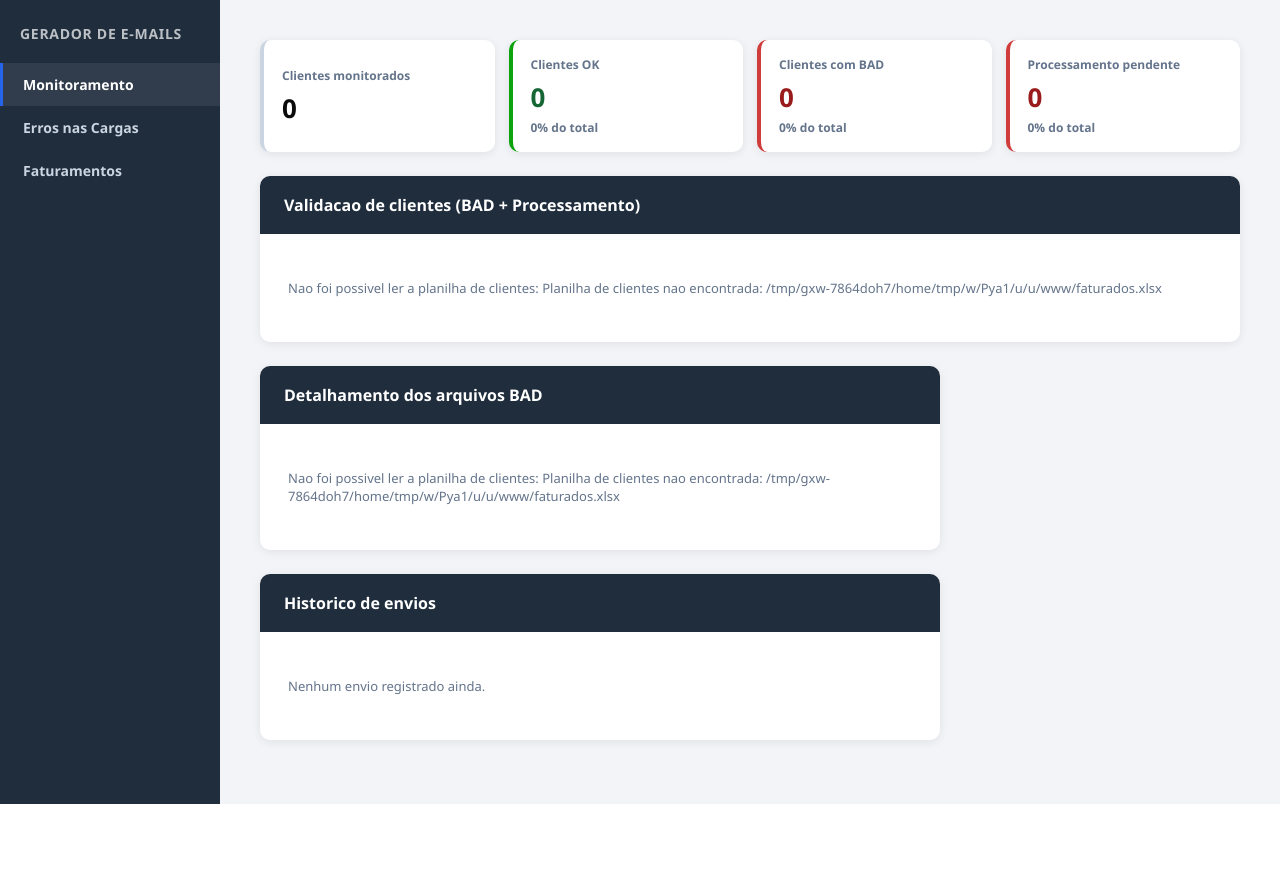
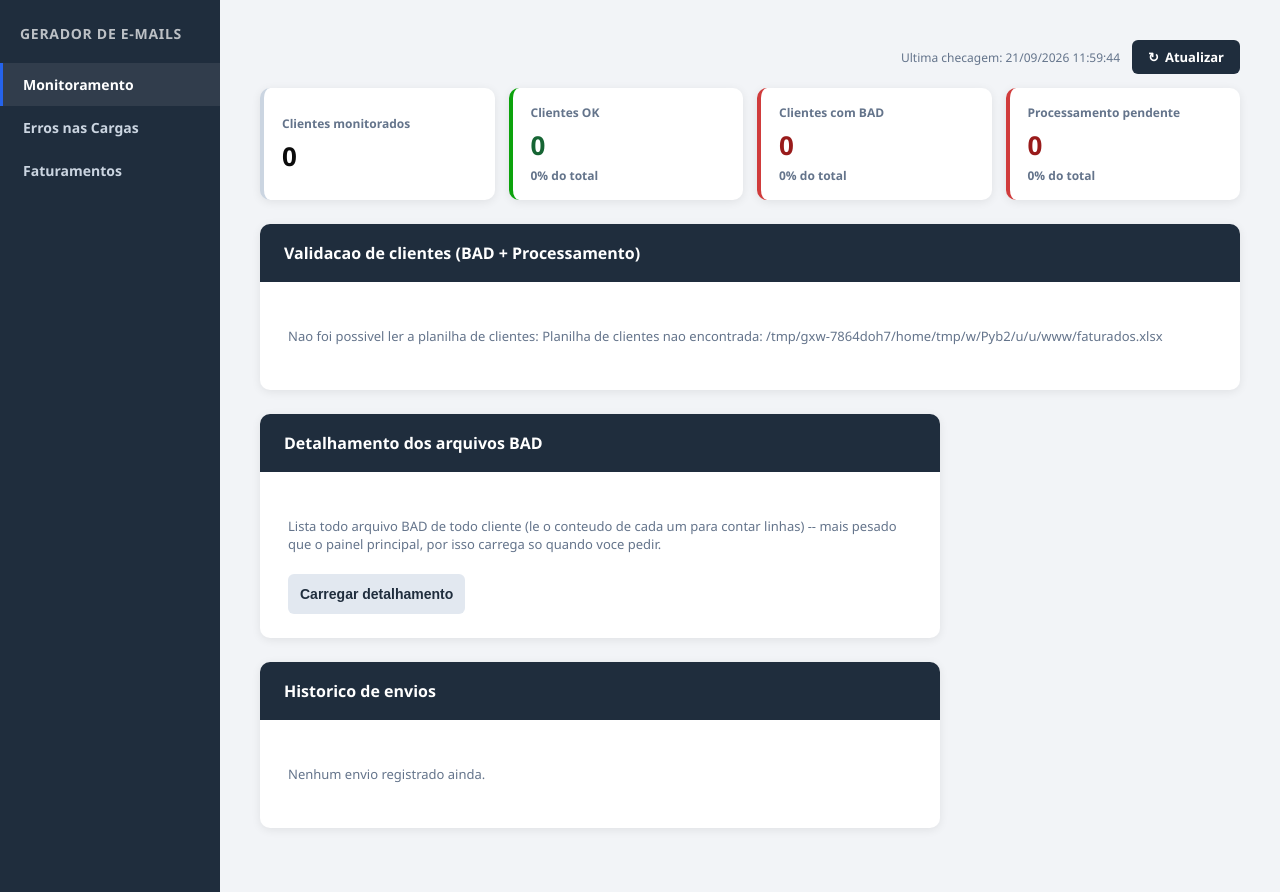
Before and after one commit to GabrielvBassi/Monitor-de-Cargas, a Flask app: page /monitoramento in a window 1280 px wide. Before the commit the page ends 804 px from the top, so only its background shows below. Run offline with Flask 3, Linux system fonts and the light colour scheme.

Commit message:
commit-modulo-cache

```diff
--- a/app.py
+++ b/app.py
@@ -1,10 +1,9 @@
 from flask import Flask, render_template, request, redirect, url_for, flash
 
 from models.cliente_model import ClienteModel
-from services.error_file_service import ErrorFileService
-from services.execucao_service import ExecucaoService
 from services.historico_service import HistoricoService
-from services.monitoramento_service import combinar_validacoes, montar_kpis, preparar_grafico_historico
+from services.monitoramento_cache import obter_detalhamento, obter_principal
+from services.monitoramento_service import preparar_grafico_historico
 from services.processamento_service import processar_envio
 
 app = Flask(__name__)
@@ -18,46 +17,41 @@ def index():
 
 @app.route("/monitoramento")
 def monitoramento():
-    erro_diretorio = None
-    erro_clientes = None
-
-    try:
-        clientes = ClienteModel.todos()
-    except (FileNotFoundError, ValueError) as exc:
-        clientes = {}
-        erro_clientes = str(exc)
-
-    resumo = []
-    erro_backup = None
-    execucoes = []
-    detalhamento = []
-
-    if not erro_clientes:
-        try:
-            resumo = ErrorFileService.resumo_por_cliente(clientes)
-            detalhamento = ErrorFileService.detalhamento_por_cliente(clientes)
-        except FileNotFoundError as exc:
-            erro_diretorio = str(exc)
-
-        try:
-            execucoes = ExecucaoService.validar_clientes(clientes)
-        except FileNotFoundError as exc:
-            erro_backup = str(exc)
+    """Le do cache (services/monitoramento_cache.py): a validacao dos
+    diretorios so roda de verdade na primeira vez, ou quando o botao
+    "Atualizar" manda ?atualizar=1 -- trocar de aba e voltar nao recalcula."""
+    forcar = request.args.get("atualizar") == "1"
+    dados, atualizado_em = obter_principal(forcar=forcar)
 
     historico = HistoricoService.listar()
-    validacoes = combinar_validacoes(resumo, execucoes)
 
     return render_template(
         "monitoramento.html",
         pagina_ativa="monitoramento",
-        erro_diretorio=erro_diretorio,
-        erro_clientes=erro_clientes,
-        erro_backup=erro_backup,
-        kpis=montar_kpis(validacoes),
-        validacoes=validacoes,
-        detalhamento=detalhamento,
+        erro_diretorio=dados["erro_diretorio"],
+        erro_clientes=dados["erro_clientes"],
+        erro_backup=dados["erro_backup"],
+        kpis=dados["kpis"],
+        validacoes=dados["validacoes"],
+        atualizado_em=atualizado_em,
         historico=historico,
         grafico_historico=preparar_grafico_historico(historico),
+    )
+
+
+@app.route("/monitoramento/detalhamento")
+def monitoramento_detalhamento():
+    """Detalhamento por arquivo (le o conteudo de cada arquivo BAD para
+    contar linhas) -- carregado sob demanda via fetch(), e tambem cacheado:
+    so recalcula na primeira vez ou quando o Atualizar geral invalida o
+    cache principal."""
+    dados = obter_detalhamento()
+
+    return render_template(
+        "_detalhamento.html",
+        erro_clientes=dados["erro_clientes"],
+        erro_diretorio=dados["erro_diretorio"],
+        detalhamento=dados["detalhamento"],
     )
 
 
--- /dev/null
+++ b/services/monitoramento_cache.py
@@ -0,0 +1,95 @@
+"""Cache em memoria dos dados de Monitoramento.
+
+A regra de validacao (services/error_file_service.py, execucao_service.py,
+arquivo_service.py) NAO muda -- este modulo so evita rodar essa validacao de
+novo a cada vez que a pagina e aberta ou que se navega entre as abas. O
+calculo so roda na primeira vez, ou quando o usuario clica em "Atualizar"
+(forcar=True). Enquanto isso, qualquer acesso devolve o mesmo resultado ja
+calculado, instantaneamente."""
+from datetime import datetime
+
+from models.cliente_model import ClienteModel
+from services.error_file_service import ErrorFileService
+from services.execucao_service import ExecucaoService
+from services.monitoramento_service import combinar_validacoes, montar_kpis
+
+_cache = {}
+
+
+def _carregar_clientes():
+    try:
+        return ClienteModel.todos(), None
+    except (FileNotFoundError, ValueError) as exc:
+        return {}, str(exc)
+
+
+def _calcular_principal():
+    clientes, erro_clientes = _carregar_clientes()
+
+    resumo = []
+    execucoes = []
+    erro_diretorio = None
+    erro_backup = None
+
+    if not erro_clientes:
+        try:
+            resumo = ErrorFileService.resumo_por_cliente(clientes)
+        except FileNotFoundError as exc:
+            erro_diretorio = str(exc)
+
+        try:
+            execucoes = ExecucaoService.validar_clientes(clientes)
+        except FileNotFoundError as exc:
+            erro_backup = str(exc)
+
+    validacoes = combinar_validacoes(resumo, execucoes)
+
+    return {
+        "clientes": clientes,
+        "erro_clientes": erro_clientes,
+        "erro_diretorio": erro_diretorio,
+        "erro_backup": erro_backup,
+        "kpis": montar_kpis(validacoes),
+        "validacoes": validacoes,
+    }
+
+
+def obter_principal(forcar=False):
+    """Retorna (dados, atualizado_em). So recalcula se ainda nao houver
+    cache ou se `forcar=True` (botao Atualizar) -- e invalida o
+    detalhamento junto, ja que ele depende da mesma leitura de rede."""
+    if forcar or "principal" not in _cache:
+        _cache["principal"] = _calcular_principal()
+        _cache["atualizado_em"] = datetime.now()
+        _cache.pop("detalhamento", None)
+
+    return _cache["principal"], _cache["atualizado_em"]
+
+
+def obter_detalhamento(forcar=False):
+    """Detalhamento por arquivo -- mais pesado (le o conteudo de cada
+    arquivo), por isso fica em cache separado e so e calculado quando
+    realmente pedido (botao "Carregar detalhamento" na tela)."""
+    if forcar:
+        _cache.pop("detalhamento", None)
+
+    if "detalhamento" not in _cache:
+        principal, _ = obter_principal()
+        clientes = principal["clientes"]
+        erro_clientes = principal["erro_clientes"]
+        erro_diretorio = None
+        detalhamento = []
+
+        if not erro_clientes:
+            try:
+                detalhamento = ErrorFileService.detalhamento_por_cliente(clientes)
+            except FileNotFoundError as exc:
+                erro_diretorio = str(exc)
+
+        _cache["detalhamento"] = {
+            "erro_clientes": erro_clientes,
+            "erro_diretorio": erro_diretorio,
+            "detalhamento": detalhamento,
+        }
+
+    return _cache["detalhamento"]
--- a/templates/base.html
+++ b/templates/base.html
@@ -218,6 +218,41 @@
             color: #64748b;
             font-size: 13px;
             padding: 8px 0;
+        }
+
+        .barra-atualizacao {
+            display: flex;
+            align-items: center;
+            justify-content: flex-end;
+            gap: 12px;
+            margin-bottom: 14px;
+        }
+
+        .atualizado-em {
+            font-size: 12px;
+            color: #64748b;
+        }
+
+        .btn-atualizar {
+            display: inline-flex;
+            align-items: center;
+            gap: 6px;
+            padding: 8px 16px;
+            background: #1f2d3d;
+            color: #fff;
+            border-radius: 6px;
+            font-size: 13px;
+            font-weight: 600;
+            text-decoration: none;
+            cursor: pointer;
+        }
+
+        .btn-atualizar:hover {
+            background: #2c3e50;
+        }
+
+        .btn-atualizar::before {
+            content: "\21bb";
         }
 
         .kpis {
--- a/templates/monitoramento.html
+++ b/templates/monitoramento.html
@@ -4,6 +4,17 @@
 
 {% block conteudo %}
 <div class="viz-root">
+
+<div class="barra-atualizacao">
+    <span class="atualizado-em">
+        {% if atualizado_em %}
+            Ultima checagem: {{ atualizado_em.strftime("%d/%m/%Y %H:%M:%S") }}
+        {% else %}
+            Ainda nao verificado
+        {% endif %}
+    </span>
+    <a href="{{ url_for('monitoramento') }}?atualizar=1" class="btn-atualizar">Atualizar</a>
+</div>
 
 <div class="kpis">
     <button type="button" class="kpi" onclick="aplicarFiltroKpi([], [])" title="Limpar filtros e ver todos os clientes">
@@ -128,53 +139,16 @@
 <div class="card">
     <h2>Detalhamento dos arquivos BAD</h2>
     <div class="card-body">
-        {% if erro_clientes %}
-            <p class="vazio">Nao foi possivel ler a planilha de clientes: {{ erro_clientes }}</p>
-        {% elif erro_diretorio %}
-            <p class="vazio">Nao foi possivel ler a pasta de erros: {{ erro_diretorio }}</p>
-        {% elif detalhamento %}
-            <div class="filtros">
-                <input
-                    id="filtroClienteDetalhe"
-                    type="text"
-                    placeholder="Filtrar cliente..."
-                    onkeyup="filtrarDetalhe()"
-                >
-                <select id="filtroTipo" onchange="filtrarDetalhe()">
-                    <option value="">FULL + INCREMENTAL</option>
-                    <option value="full">FULL</option>
-                    <option value="incremental">INCREMENTAL</option>
-                    <option value="nao identificado">Nao identificado</option>
-                </select>
+        <div id="detalhamentoInicial">
+            <p class="vazio">
+                Lista todo arquivo BAD de todo cliente (le o conteudo de cada um para contar linhas) --
+                mais pesado que o painel principal, por isso carrega so quando voce pedir.
+            </p>
+            <button type="button" class="btn-visualizar" style="max-width: 220px;" onclick="carregarDetalhamento()">
+                Carregar detalhamento
+            </button>
         </div>
-
-            <table id="tabelaDetalhe">
-                <thead>
-                    <tr>
-                        <th class="ordenavel">Cliente</th>
-                        <th class="ordenavel">Arquivo</th>
-                        <th class="ordenavel">Tipo</th>
-                        <th class="ordenavel">Qtd. BAD</th>
-                        <th class="ordenavel">Data do arquivo</th>
-                        <th>Caminho</th>
-                    </tr>
-                </thead>
-                <tbody>
-                    {% for item in detalhamento %}
-                        <tr data-cliente="{{ item.cliente | lower }}" data-tipo="{{ item.tipo | lower }}">
-                            <td>{{ item.cliente }}</td>
-                            <td>{{ item.arquivo }}</td>
-                            <td>{{ item.tipo }}</td>
-                            <td class="num destaque-num">{{ item.quantidade_linhas }}</td>
-                            <td>{{ item.modificado_em.strftime("%d/%m/%Y %H:%M") }}</td>
-                            <td class="caminho" title="{{ item.caminho }}">{{ item.caminho }}</td>
-                        </tr>
-                    {% endfor %}
-                </tbody>
-            </table>
-        {% else %}
-            <p class="vazio">Nenhum arquivo de erro encontrado.</p>
-        {% endif %}
+        <div id="detalhamentoConteudo"></div>
     </div>
 </div>
 
@@ -317,7 +291,8 @@ function filtrarDetalhe() {
     });
 }
 
-document.querySelectorAll("#tabelaValidacao th, #tabelaDetalhe th").forEach(function (th) {
+function ativarOrdenacao(seletorThs) {
+    document.querySelectorAll(seletorThs).forEach(function (th) {
         th.addEventListener("click", function () {
             const tabela = th.closest("table");
             const tbody = tabela.querySelector("tbody");
@@ -346,5 +321,28 @@ document.querySelectorAll("#tabelaValidacao th, #tabelaDetalhe th").forEach(func
             });
         });
     });
+}
+
+function carregarDetalhamento() {
+    const inicial = document.getElementById("detalhamentoInicial");
+    const conteudo = document.getElementById("detalhamentoConteudo");
+
+    inicial.innerHTML = "<p class=\"vazio\">Carregando...</p>";
+
+    fetch("{{ url_for('monitoramento_detalhamento') }}")
+        .then(function (resposta) {
+            return resposta.text();
+        })
+        .then(function (html) {
+            inicial.remove();
+            conteudo.innerHTML = html;
+            ativarOrdenacao("#tabelaDetalhe th");
+        })
+        .catch(function () {
+            inicial.innerHTML = "<p class=\"vazio\">Falha ao carregar o detalhamento. Tente novamente.</p>";
+        });
+}
+
+ativarOrdenacao("#tabelaValidacao th");
 </script>
 {% endblock %}
```
Also changed, not shown: services/arquivo_service.py (+25 -19 lines), templates/_detalhamento.html (added, +47 -0 lines). Lines whose indentation alone changed are shown as unchanged.
